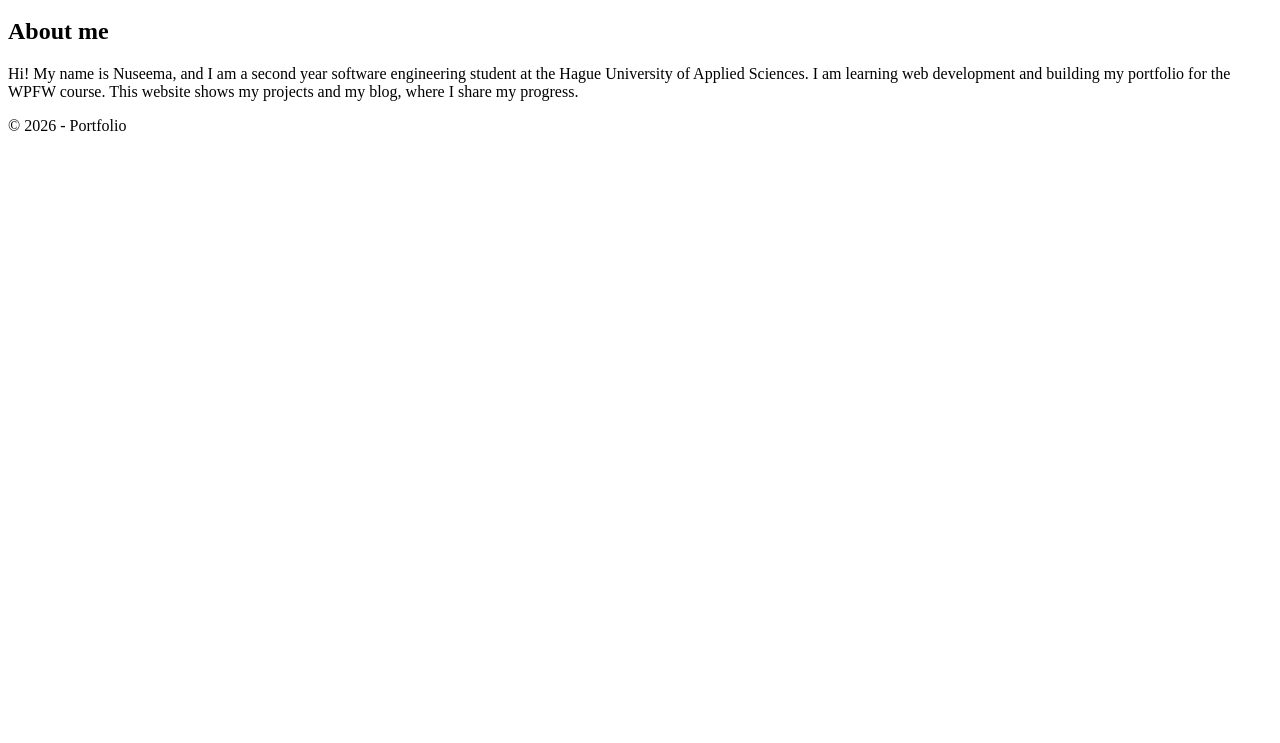
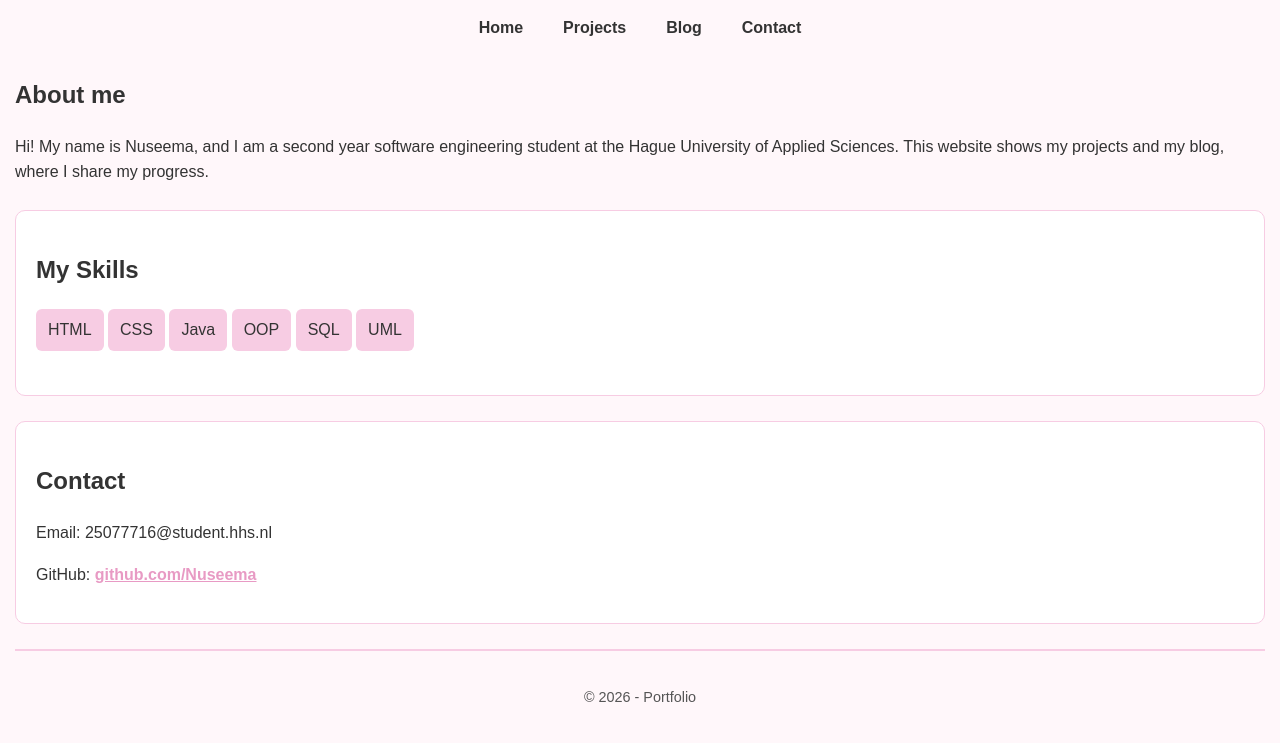
Before and after one commit to Nuseema/Nuseema.github.io, a plain HTML site: page index.html in a window 1280 px wide. Shown: the part 136-879 px from the top of the page. Before the commit the page ends 800 px from the top, so only its background shows below. Drawn offline with Linux system fonts and the light colour scheme.

Commit message:
WHOAMI Page

```diff
--- a/index.html
+++ b/index.html
@@ -4,6 +4,7 @@
   <meta charset="UTF-8">
   <meta name="viewport" content="width=device-width, initial-scale=1.0">
   <title>Portfolio</title>
+  <link rel="stylesheet" href="style.css">
 </head>
 
 <body>
@@ -17,15 +18,36 @@
     <li><a href="index.html">Home</a></li>
     <li><a href="projects.html">Projects</a></li>
     <li><a href="blog.html">Blog</a></li>
+    <li><a href="#contact">Contact</a></li>
   </ul>
 </nav>
 
 <main>
+
   <section>
     <h2>About me</h2>
     <p>Hi! My name is Nuseema, and I am a second year software engineering student at the Hague University of Applied Sciences.
-         I am learning web development and building my portfolio for the WPFW course. This website shows my projects and my blog, where I share my progress. </p>
+        This website shows my projects and my blog, where I share my progress.</p>
   </section>
+
+  <section class="home-section">
+    <h2>My Skills</h2>
+    <ul>
+      <li>HTML</li>
+      <li>CSS</li>
+      <li>Java</li>
+      <li>OOP</li>
+      <li>SQL</li>
+      <li>UML</li>
+    </ul>
+  </section>
+
+  <section id="contact" class="home-section">
+    <h2>Contact</h2>
+    <p>Email: 25077716@student.hhs.nl</p>
+    <p>GitHub: <a href="https://github.com/Nuseema">github.com/Nuseema</a></p>
+  </section>
+
 </main>
 
 <footer>
--- a/style.css
+++ b/style.css
@@ -1,9 +1,9 @@
 :root {
-  --bg: #fff7fa;        /* heel licht roze */
+  --bg: #fff7fa;
   --white: #ffffff;
-  --pink: #f7cce3;      /* zacht pastel roze */
+  --pink: #f7cce3;
   --text: #333;
-  --accent: #e89ac4;    /* iets donkerder roze voor hover */
+  --accent: #e89ac4;
 }
 
 body {
@@ -12,8 +12,10 @@ body {
   background-color: var(--bg);
   color: var(--text);
   padding: 0 15px;
+  margin: 0;
 }
 
+/* HEADER */
 header {
   text-align: center;
   padding: 20px 0;
@@ -21,12 +23,14 @@ header {
   border-bottom: 2px solid var(--pink);
 }
 
+/* NAVIGATION */
 nav ul {
   list-style: none;
   display: flex;
   justify-content: center;
   gap: 20px;
   padding: 15px 0;
+  margin: 0;
 }
 
 nav a {
@@ -42,6 +46,12 @@ nav a:hover {
   color: var(--white);
 }
 
+/* SECTIONS */
+section {
+  margin-bottom: 25px;
+}
+
+/* ARTICLES (blog + projects) */
 article {
   background: var(--white);
   padding: 20px;
@@ -57,10 +67,40 @@ article h3 {
   color: var(--accent);
 }
 
+/* FOOTER */
 footer {
   text-align: center;
   padding: 20px 0;
   margin-top: 20px;
   font-size: 0.9rem;
   color: #555;
+  border-top: 2px solid var(--pink);
 }
+
+/* HOME PAGE EXTRA */
+.home-section {
+  background: var(--white);
+  padding: 20px;
+  border-radius: 10px;
+  border: 1px solid var(--pink);
+  margin-bottom: 25px;
+}
+
+.home-section ul {
+  list-style: none;
+  padding: 0;
+}
+
+.home-section li {
+  background-color: var(--pink);
+  padding: 8px 12px;
+  border-radius: 6px;
+  margin-bottom: 8px;
+  display: inline-block;
+}
+
+/* CONTACT SECTION */
+#contact a {
+  color: var(--accent);
+  font-weight: bold;
+}
```
Also changed, not shown: blog.html (+2 -1 lines), projects.html (+8 -7 lines).
